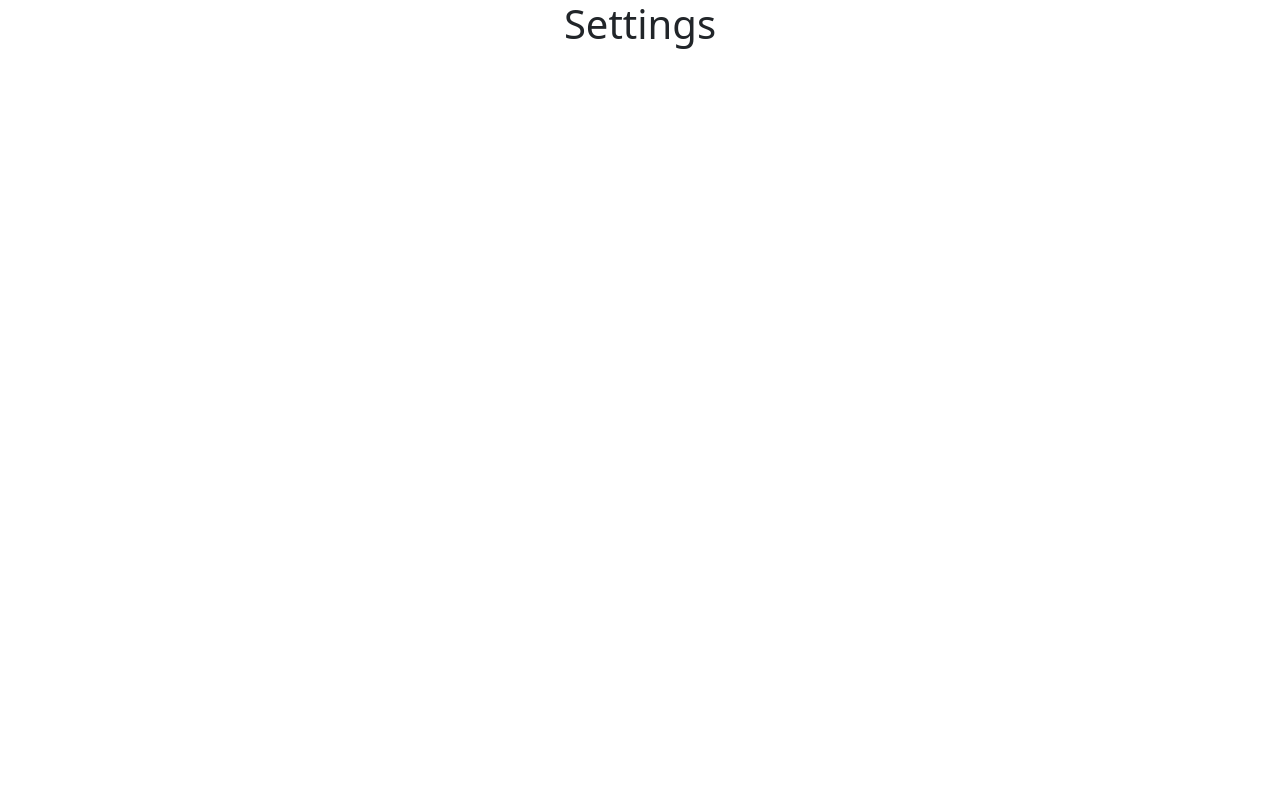
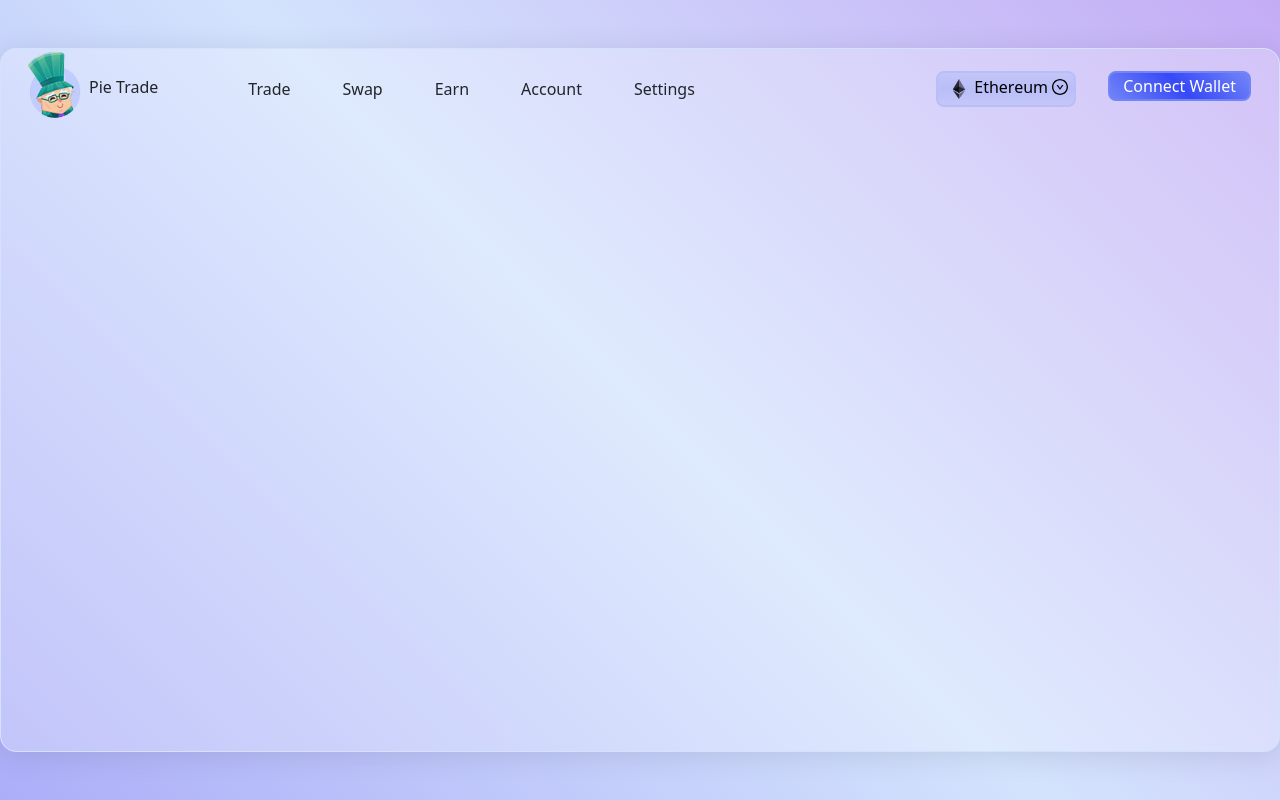
Before and after one commit to kmarv/order_book_ui, a React (Create React App) app: page /settings in a window 1280 px wide. Built offline with nearby package versions, Linux system fonts and the light colour scheme.

Commit message:
Adding Navigation bar

```diff
--- a/src/components/Home.js
+++ b/src/components/Home.js
@@ -1,9 +1,10 @@
 import React, { useState } from "react";
 import { DownCircleOutlined } from "@ant-design/icons";
-import { Divider, Select, Input, Slider, Menu, Dropdown, Space } from "antd";
+import { Divider, Select, Input, Slider, Menu, Dropdown } from "antd";
+import {useNavigate} from "react-router-dom"
 
 // import CandlestickChart from "./Charts/CandlestickChart";
-import BotSettings from "./bot/BotSettings";
+// import BotSettings from "./bot/BotSettings";
 
 import "../assets/css/home.scss";
 
@@ -63,7 +64,8 @@ function Home() {
   const [selectedOption, setSelectedOption] = useState(menuOptions[0]);
   const [marketOption, setMarketOption] = useState("$PIE/USDT");
   const [tokenImg, setTokenImg] = useState(marketOptions[0].icon);
-  const [open, setOpen] = useState(false);
+  // const [open, setOpen] = useState(false);
+  const navigate = useNavigate();
 
   // importing all images in the application
   const images = importAll(
@@ -86,9 +88,9 @@ function Home() {
     }
   };
 
-  const showModal = () => {
-    setOpen(true);
-  };
+  // const showModal = () => {
+  //   setOpen(true);
+  // };
 
   // menu
   const menu = (
@@ -106,37 +108,37 @@ function Home() {
     </Menu>
   );
 
-  const items = [
-    {
-      key: 0,
-      label: (
-        <div onClick={showModal}>
-          Bot Settings
-        </div>
-      ),
-    },
-    {
-      key: 1,
-      label: (
-        <div>
-          Account
-        </div>
-      ),
-      disabled:true
-    },
-    {
-      type: "divider",
-    },
-    {
-      key: 2,
-      label: (
-        <div>
-          Log Out
-        </div>
-      ),
-      disabled: true,
-    },
-  ];
+  // const items = [
+  //   {
+  //     key: 0,
+  //     label: (
+  //       <div onClick={navigate('/settings')}>
+  //         Settings
+  //       </div>
+  //     ),
+  //   },
+  //   {
+  //     key: 1,
+  //     label: (
+  //       <div>
+  //         Account
+  //       </div>
+  //     ),
+  //     disabled:true
+  //   },
+  //   {
+  //     type: "divider",
+  //   },
+  //   {
+  //     key: 2,
+  //     label: (
+  //       <div>
+  //         Log Out
+  //       </div>
+  //     ),
+  //     disabled: true,
+  //   },
+  // ];
 
   const handleTabClick1 = (tabNumber) => {
     setFocus(tabNumber);
@@ -207,19 +209,9 @@ function Home() {
                       className={`menu-item ${
                         activeMenuItem === 4 ? "active" : ""
                       }`}
-                      onClick={() => handleMenuItemClick(4)}
+                      onClick={() =>{ handleMenuItemClick(4); navigate('/settings'); }}
                     >
-                      <Dropdown
-                        menu={{
-                          items,
-                        }}
-                        placement="bottomLeft"
-                        arrow
-                      >
-                        <a onClick={(e) => e.preventDefault()} href="###">
-                          <Space>More</Space>
-                        </a>
-                      </Dropdown>
+                     Settings
                     </div>
                   </div>
                 </div>
@@ -440,7 +432,7 @@ function Home() {
         </div>
       </div>
     </div>
-    <BotSettings open={open} setOpen={setOpen} />
+    {/* <BotSettings open={open} setOpen={setOpen} /> */}
     </>
   );
 }
--- a/src/components/Settings.js
+++ b/src/components/Settings.js
@@ -1,11 +1,145 @@
-import React from 'react';
+import React, { useState } from "react";
+import { useNavigate } from "react-router-dom";
+import { Dropdown, Menu } from "antd";
+import { DownCircleOutlined } from "@ant-design/icons";
+
+import "../assets/css/home.scss";
+
+function importAll(r) {
+  let images = {};
+  r.keys().forEach((item, index) => {
+    images[item.replace("./", "")] = r(item);
+  });
+  return images;
+}
+
+const menuOptions = [
+  { key: "Ethereum", label: "Ethereum", icon: "eth.png" },
+  { key: "BSC", label: "Binance Smart", icon: "bsc.png" },
+  { key: "SOL", label: "Solano", icon: "sol.png" },
+  { key: "TRON", label: "TRON", icon: "tron.png" },
+];
 
 function Settings() {
+  // importing all images in the application
+  const images = importAll(
+    require.context("../assets/img", false, /\.(png|jpe?g|svg)$/)
+  );
+  const [activeMenuItem, setActiveMenuItem] = useState(null);
+  const [selectedOption, setSelectedOption] = useState(menuOptions[0]);
+  const navigate = useNavigate();
+
+  const handleMenuItemClick = (index) => {
+    setActiveMenuItem(index);
+  };
+  // handler for networks
+  const handleOptionClick = (optionKey) => {
+    const option = menuOptions.find((opt) => opt.key === optionKey);
+    if (option) {
+      setSelectedOption(option);
+    }
+  };
+
+  // menu
+  const menu = (
+    <Menu onClick={(e) => handleOptionClick(e.key)}>
+      {menuOptions.map((option) => (
+        <Menu.Item key={option.key} className="network__item">
+          <img
+            src={images[option.icon]}
+            height={30}
+            alt={`${option.key}_logo`}
+          />
+          {option.label}
+        </Menu.Item>
+      ))}
+    </Menu>
+  );
   return (
-    <div>
-        <h1>Settings</h1>
+    <div className="main__container">
+      <div className="main__div row">
+        <div className="col-md-12">
+          <div className="row">
+            <div className="col-md-12">
+              <div className="nav">
+                <div className="nav__bar">
+                  <div className="logo">
+                    <img src={images["logo.png"]} height={80} alt="logo" /> Pie
+                    Trade
+                  </div>
+                  <div className="nav__menu">
+                    <div
+                      className={`menu-item ${
+                        activeMenuItem === 0 ? "active" : ""
+                      }`}
+                      onClick={() => {
+                        handleMenuItemClick(0);
+                        navigate("/");
+                      }}
+                    >
+                      Trade
+                    </div>
+                    <div
+                      className={`menu-item ${
+                        activeMenuItem === 1 ? "active" : ""
+                      }`}
+                      onClick={() => handleMenuItemClick(1)}
+                    >
+                      Swap
+                    </div>
+                    <div
+                      className={`menu-item ${
+                        activeMenuItem === 2 ? "active" : ""
+                      }`}
+                      onClick={() => handleMenuItemClick(2)}
+                    >
+                      Earn
+                    </div>
+                    <div
+                      className={`menu-item ${
+                        activeMenuItem === 3 ? "active" : ""
+                      }`}
+                      onClick={() => handleMenuItemClick(3)}
+                    >
+                      Account
+                    </div>
+                    <div
+                      className={`menu-item ${
+                        activeMenuItem === 4 ? "active" : ""
+                      }`}
+                      onClick={() => {
+                        handleMenuItemClick(4);
+                        navigate("/settings");
+                      }}
+                    >
+                      Settings
+                    </div>
+                  </div>
+                </div>
+                <div className="nav__btn">
+                  <div className="wallet">
+                    <Dropdown overlay={menu} trigger={["click"]}>
+                      <button className="wallet__btn">
+                        <img
+                          src={images[selectedOption.icon]}
+                          height={30}
+                          alt={`${selectedOption.key}_logo`}
+                        />
+                        {selectedOption.label} <DownCircleOutlined />
+                      </button>
+                    </Dropdown>
+                  </div>
+                  <div className="account">
+                    <button className="connect__btn">Connect Wallet</button>
+                  </div>
+                </div>
+              </div>
+            </div>
+          </div>
+        </div>
+      </div>
     </div>
-  )
+  );
 }
 
 export default Settings;
```
